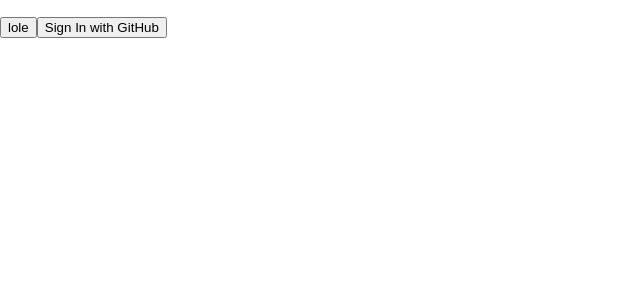
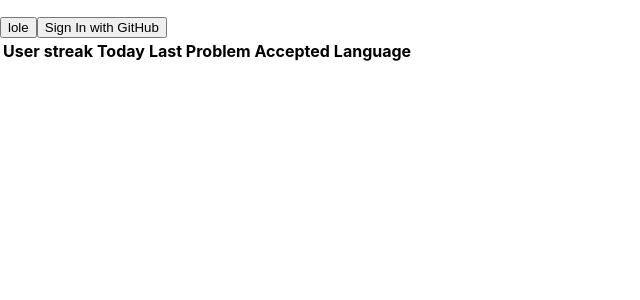
Before and after one commit to ryanwong2000/leeterboard, a React (Create React App) app in the folder leeterboard/: page / in a window 1280 px wide. Shown: the top 300 px of the page, without its empty margins (0-640 px from the left). Built offline with nearby package versions, Linux system fonts and the light colour scheme.

Commit message:
made separate component folders and made a table

```diff
--- a/leeterboard/src/App.tsx
+++ b/leeterboard/src/App.tsx
@@ -2,7 +2,7 @@ import React, { useState, useEffect } from 'react';
 import { supabase } from './supabaseClient';
 import type { LCUser } from '../types/types';
 import { User, OAuthResponse, UserResponse } from '@supabase/supabase-js';
-import { Board } from './components/Board';
+import { Board } from './components/Board/Board';
 
 function App() {
   const [userData, setUserData] = useState<LCUser[]>([]);
--- a/leeterboard/src/components/Board.tsx
+++ /dev/null
@@ -1,15 +0,0 @@
-import React from 'react';
-import { LCUser } from '../../types/types';
-import UserCard from './UserCard';
-
-interface BoardProps {
-  userData: LCUser[];
-}
-
-export const Board = ({ userData }: BoardProps) => {
-  return (
-    <div>
-      {userData && userData.map((user, i) => <UserCard key={i} user={user} />)}
-    </div>
-  );
-};
--- /dev/null
+++ b/leeterboard/src/components/Board/Board.css
@@ -0,0 +1,4 @@
+.row {
+  /* position: relative;
+  display: flex; */
+}
--- /dev/null
+++ b/leeterboard/src/components/Board/Board.tsx
@@ -0,0 +1,23 @@
+import React from 'react';
+import { LCUser } from '../../../types/types';
+import UserCard from '../UserCard/UserCard';
+import './Board.css';
+
+interface BoardProps {
+  userData: LCUser[];
+}
+
+export const Board = ({ userData }: BoardProps) => {
+  return (
+    <table className="container">
+      <tr>
+        <th>User</th>
+        <th>streak</th>
+        <th>Today</th>
+        <th>Last Problem Accepted</th>
+        <th>Language</th>
+      </tr>
+      {userData && userData.map((user, i) => <UserCard key={i} user={user} />)}
+    </table>
+  );
+};
--- a/leeterboard/src/components/UserCard.tsx
+++ /dev/null
@@ -1,18 +0,0 @@
-import React from 'react';
-import type { LCUser } from '../../types/types';
-
-export default function UserCard(props: { user: LCUser }) {
-  return (
-    <>
-      <div>
-        <h4>{props.user.username}</h4>
-        <p>Streak: {props.user.streak}</p>
-        <div>
-          <p>Today: {props.user.submittedToday ? 'true' : 'false'}</p>
-          <p>Last Accepted: {props.user.title}</p>
-          <p>Lang: {props.user.lang}</p>
-        </div>
-      </div>
-    </>
-  );
-}
--- /dev/null
+++ b/leeterboard/src/components/UserCard/UserCard.tsx
@@ -0,0 +1,16 @@
+import React from 'react';
+import type { LCUser } from '../../../types/types';
+
+export default function UserCard(props: { user: LCUser }) {
+  return (
+    <tr className="row">
+      <td className="name">{props.user.username}</td>
+      <td className="streak">{props.user.streak}</td>
+      <td className="submittedToday">
+        {props.user.submittedToday ? 'true' : 'false'}
+      </td>
+      <td className="lastAccepted">{props.user.title}</td>
+      <td className="language">{props.user.lang}</td>
+    </tr>
+  );
+}
```
